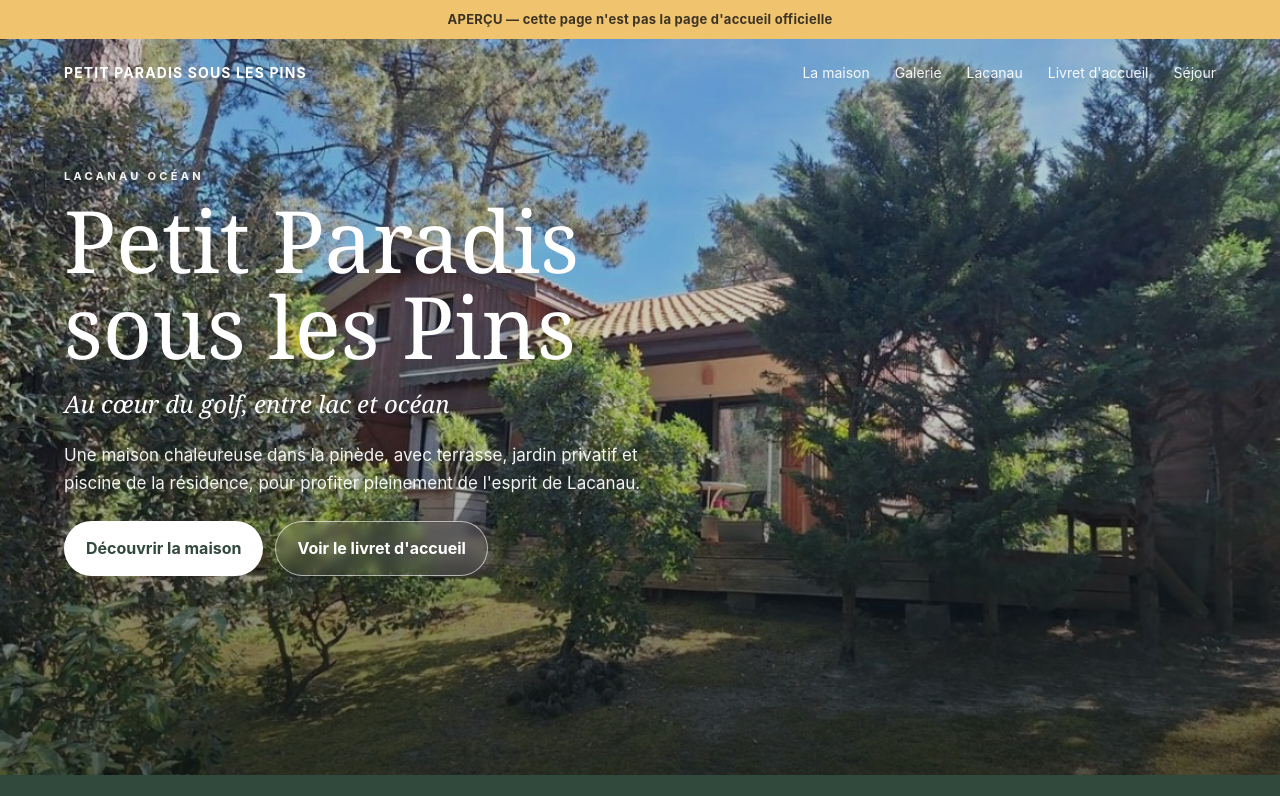
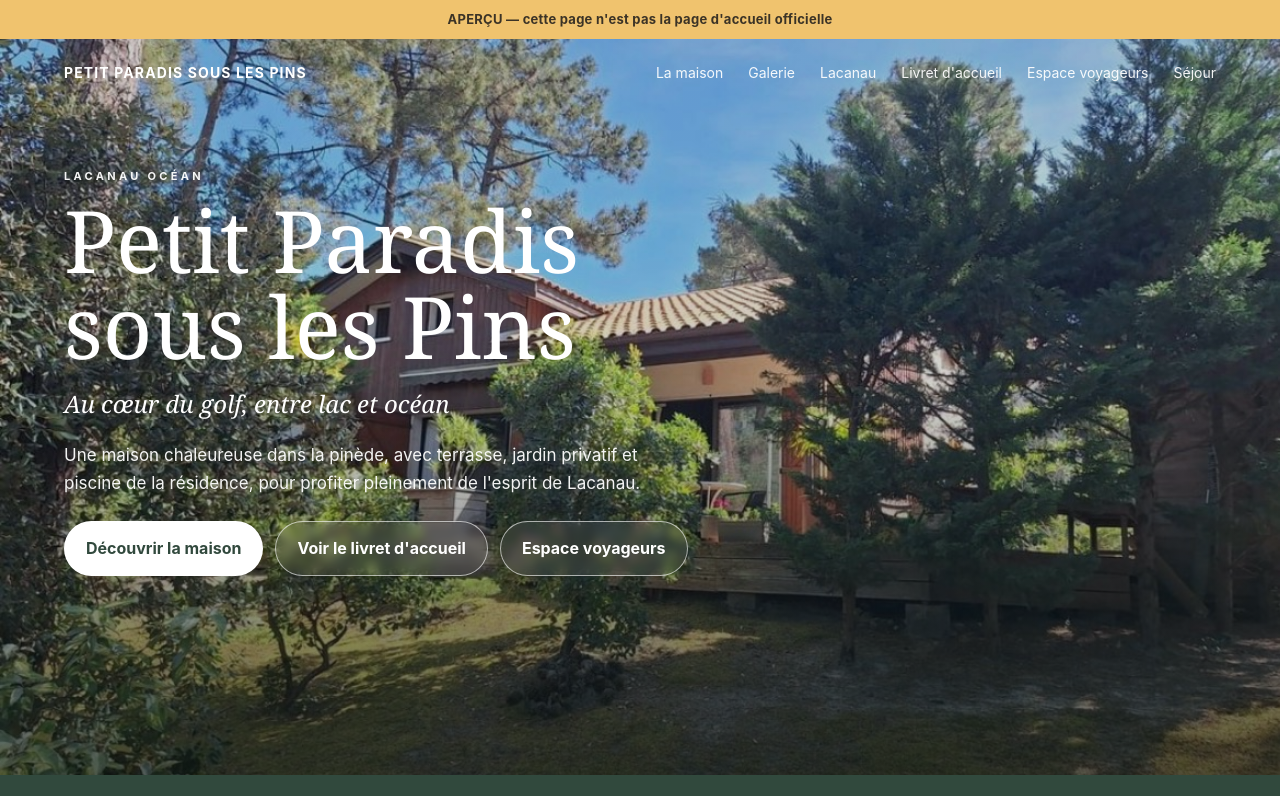
Before and after one commit to rickilolo/Lacanau-Ocean, a plain HTML site: page apercu.html in a window 1280 px wide. Shown: the top 796 px of the page. Drawn offline with Linux system fonts and the light colour scheme.

Commit message:
Ajoute l'accès à l'espace voyageurs sur l'aperçu

```diff
--- a/apercu.html
+++ b/apercu.html
@@ -127,6 +127,7 @@ footer{padding:30px 0;border-top:1px solid #ded8ce;font-size:13px;color:#6f746f}
       <a href="#galerie">Galerie</a>
       <a href="#alentours">Lacanau</a>
       <a href="livret.html">Livret d'accueil</a>
+      <a href="voyageurs.html">Espace voyageurs</a>
       <a href="#sejour">Séjour</a>
     </nav>
   </div>
@@ -141,6 +142,7 @@ footer{padding:30px 0;border-top:1px solid #ded8ce;font-size:13px;color:#6f746f}
     <div class="actions">
       <a class="btn btn-primary" href="#maison">Découvrir la maison</a>
       <a class="btn btn-secondary" href="livret.html">Voir le livret d'accueil</a>
+      <a class="btn btn-secondary" href="voyageurs.html">Espace voyageurs</a>
     </div>
   </div>
 </section>
```
